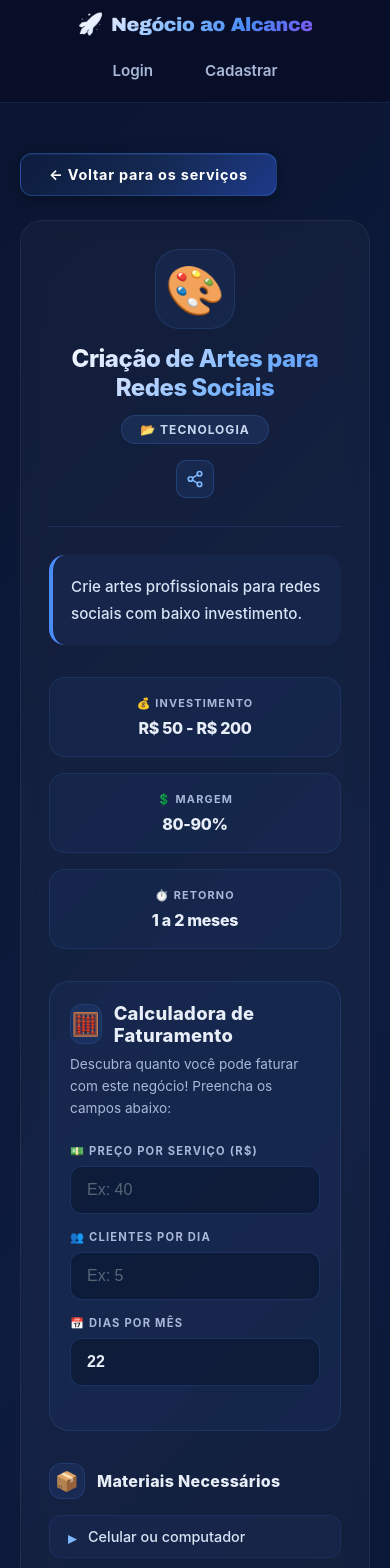
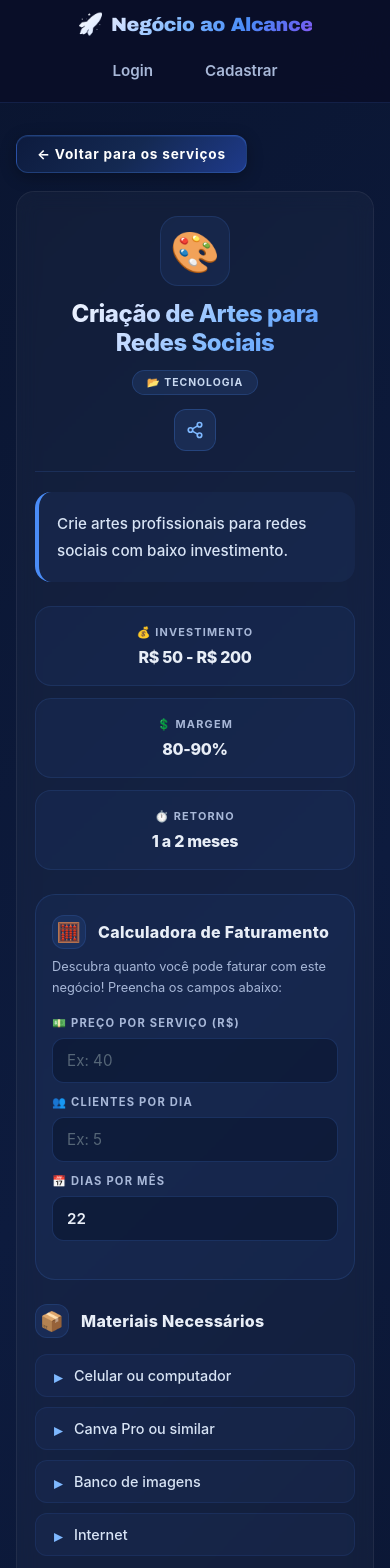
Before and after one commit to 2anobbb26-creator/negocio-ao-alcance, a React (Create React App) app in the folder negocio-ao-alcance/: page /business/1 in a window 390 px wide. Shown: the top 1568 px of the page. Built offline with nearby package versions, Linux system fonts and the light colour scheme; no server answers.

Commit message:
Adiciona compartilhamento social e responsividade

```diff
--- a/negocio-ao-alcance/src/components/BusinessCard.js
+++ b/negocio-ao-alcance/src/components/BusinessCard.js
@@ -3,6 +3,7 @@ import { useNavigate } from 'react-router-dom';
 import styled, { keyframes } from 'styled-components';
 import { auth, authService } from '../services/firebase';
 import { onAuthStateChanged } from 'firebase/auth';
+import ShareButton from './ShareButton';
 
 const fadeIn = keyframes`
   from { opacity: 0; transform: translateY(20px); }
@@ -60,6 +61,27 @@ const Card = styled.div`
       height: 4px;
     }
   }
+
+  @media (max-width: 480px) {
+    padding: 18px;
+    border-radius: 14px;
+  }
+`;
+
+const TopActions = styled.div`
+  position: absolute;
+  top: 16px;
+  right: 16px;
+  display: flex;
+  gap: 8px;
+  align-items: center;
+  z-index: 10;
+
+  @media (max-width: 480px) {
+    top: 12px;
+    right: 12px;
+    gap: 6px;
+  }
 `;
 
 const CardHeader = styled.div`
@@ -67,12 +89,20 @@ const CardHeader = styled.div`
   align-items: flex-start;
   gap: 14px;
   margin-bottom: 10px;
+
+  @media (max-width: 480px) {
+    gap: 10px;
+  }
 `;
 
 const Emoji = styled.span`
   font-size: 2.2rem;
   flex-shrink: 0;
   margin-top: 4px;
+
+  @media (max-width: 480px) {
+    font-size: 1.8rem;
+  }
 `;
 
 const HeaderContent = styled.div`
@@ -86,7 +116,17 @@ const Name = styled.h3`
   margin: 0;
   font-weight: 700;
   line-height: 1.3;
-  padding-right: 45px;
+  padding-right: 95px;
+
+  @media (max-width: 480px) {
+    font-size: 1.05rem;
+    padding-right: 85px;
+  }
+
+  @media (max-width: 360px) {
+    font-size: 1rem;
+    padding-right: 80px;
+  }
 `;
 
 const Category = styled.span`
@@ -101,29 +141,31 @@ const Category = styled.span`
   text-transform: uppercase;
   letter-spacing: 0.5px;
   margin-top: 4px;
+
+  @media (max-width: 480px) {
+    font-size: 0.6rem;
+    padding: 2px 10px;
+  }
 `;
 
 const FavoriteButton = styled.button`
-  position: absolute;
-  top: 16px;
-  right: 16px;
   background: ${props => props.$favorited
     ? 'rgba(239, 68, 68, 0.15)'
     : 'rgba(255, 255, 255, 0.05)'};
   border: 1px solid ${props => props.$favorited
     ? 'rgba(239, 68, 68, 0.4)'
     : 'rgba(255, 255, 255, 0.1)'};
-  width: 40px;
-  height: 40px;
+  width: 38px;
+  height: 38px;
   border-radius: 50%;
   cursor: pointer;
   display: flex;
   align-items: center;
   justify-content: center;
-  font-size: 1.2rem;
+  font-size: 1.1rem;
   transition: all 0.3s ease;
-  z-index: 10;
   padding: 0;
+  flex-shrink: 0;
 
   &:hover {
     background: ${props => props.$favorited
@@ -140,6 +182,12 @@ const FavoriteButton = styled.button`
   &:disabled {
     opacity: 0.6;
     cursor: not-allowed;
+  }
+
+  @media (max-width: 480px) {
+    width: 34px;
+    height: 34px;
+    font-size: 1rem;
   }
 `;
 
@@ -160,6 +208,11 @@ const Badge = styled.span`
   border: 1px solid ${props => props.$color || 'rgba(74, 140, 247, 0.1)'};
   text-transform: uppercase;
   letter-spacing: 0.3px;
+
+  @media (max-width: 480px) {
+    font-size: 0.55rem;
+    padding: 2px 10px;
+  }
 `;
 
 const Description = styled.p`
@@ -171,6 +224,10 @@ const Description = styled.p`
   -webkit-line-clamp: 2;
   -webkit-box-orient: vertical;
   overflow: hidden;
+
+  @media (max-width: 480px) {
+    font-size: 0.85rem;
+  }
 `;
 
 const Investment = styled.p`
@@ -183,6 +240,11 @@ const Investment = styled.p`
   border-radius: 8px;
   display: inline-block;
   border: 1px solid rgba(74, 140, 247, 0.1);
+
+  @media (max-width: 480px) {
+    font-size: 0.9rem;
+    padding: 6px 12px;
+  }
 `;
 
 const DetailButton = styled.button`
@@ -210,6 +272,11 @@ const DetailButton = styled.button`
   &:active {
     transform: translateY(0) scale(0.98);
   }
+
+  @media (max-width: 480px) {
+    font-size: 0.8rem;
+    padding: 10px;
+  }
 `;
 
 const BusinessCard = ({ business, style }) => {
@@ -218,7 +285,6 @@ const BusinessCard = ({ business, style }) => {
   const [loading, setLoading] = useState(false);
   const [currentUser, setCurrentUser] = useState(null);
 
-  // 🔥 ESCUTAR ESTADO DE AUTENTICAÇÃO
   useEffect(() => {
     const unsubscribe = onAuthStateChanged(auth, (user) => {
       setCurrentUser(user);
@@ -226,7 +292,6 @@ const BusinessCard = ({ business, style }) => {
     return () => unsubscribe();
   }, []);
 
-  // 🔍 VERIFICAR SE JÁ É FAVORITO (usa localStorage - instantâneo)
   useEffect(() => {
     if (!currentUser) return;
 
@@ -235,7 +300,6 @@ const BusinessCard = ({ business, style }) => {
     setFavorited(savedFavorites.includes(business.id));
   }, [business.id, currentUser]);
 
-  // ❤️ CLICAR NO CORAÇÃO (localStorage - INSTANTÂNEO)
   const handleFavoriteClick = (e) => {
     e.stopPropagation();
 
@@ -251,17 +315,14 @@ const BusinessCard = ({ business, style }) => {
     const savedFavorites = JSON.parse(localStorage.getItem(storageKey) || '[]');
 
     if (favorited) {
-      // 💔 REMOVER
       const newFavorites = savedFavorites.filter(id => id !== business.id);
       localStorage.setItem(storageKey, JSON.stringify(newFavorites));
       setFavorited(false);
       console.log('💔 Removido do localStorage');
 
-      // 🔄 Sincronizar com Firestore em background
       authService.removeFavorite(currentUser.uid, business.id)
         .catch(err => console.warn('⚠️ Firestore erro:', err));
     } else {
-      // ❤️ ADICIONAR
       if (!savedFavorites.includes(business.id)) {
         savedFavorites.push(business.id);
         localStorage.setItem(storageKey, JSON.stringify(savedFavorites));
@@ -269,11 +330,9 @@ const BusinessCard = ({ business, style }) => {
       setFavorited(true);
       console.log('❤️ Adicionado ao localStorage');
 
-      // 🔄 Sincronizar com Firestore em background
       authService.addFavorite(currentUser.uid, business.id)
         .catch(err => console.warn('⚠️ Firestore erro:', err));
 
-      // 🚀 REDIRECIONAR PARA FAVORITOS
       setTimeout(() => {
         navigate('/favoritos');
       }, 400);
@@ -293,7 +352,8 @@ const BusinessCard = ({ business, style }) => {
 
   return (
     <Card style={style}>
-      {/* ❤️ BOTÃO DE FAVORITO */}
+      <TopActions>
+        <ShareButton business={business} />
         <FavoriteButton
           $favorited={favorited}
           onClick={handleFavoriteClick}
@@ -302,6 +362,7 @@ const BusinessCard = ({ business, style }) => {
         >
           {loading ? '⏳' : favorited ? '❤️' : '🤍'}
         </FavoriteButton>
+      </TopActions>
 
       <CardHeader>
         <Emoji>{business.image}</Emoji>
--- a/negocio-ao-alcance/src/components/ShareButton.js
+++ b/negocio-ao-alcance/src/components/ShareButton.js
@@ -1,16 +1,15 @@
 import React, { useState } from 'react';
 import styled from 'styled-components';
 
-const ShareButton = ({ business }) => {
+const ShareButton = ({ business, variant = 'default' }) => {
   const [showMenu, setShowMenu] = useState(false);
   const [copied, setCopied] = useState(false);
 
-  // 🔗 Link do negócio (usa o id como âncora)
-  const shareUrl = `${window.location.origin}/negocio/${business.id}`;
-  const shareText = `Confira esse negócio: ${business.name}`;
+  const shareUrl = `${window.location.origin}/business/${business.id}`;
+  const shareText = `Confira esse negócio: ${business.name} ${business.image || ''}`;
 
-  // 📱 Compartilhamento nativo (celular)
-  const handleNativeShare = async () => {
+  const handleNativeShare = async (e) => {
+    e.stopPropagation();
     if (navigator.share) {
       try {
         await navigator.share({
@@ -19,37 +18,36 @@ const ShareButton = ({ business }) => {
           url: shareUrl,
         });
       } catch (err) {
-        // usuário cancelou, ignora
+        // usuário cancelou
       }
     } else {
-      // Se não suportar, mostra o menu manual
       setShowMenu(true);
     }
   };
 
-  // 💬 WhatsApp
-  const shareWhatsApp = () => {
-    const url = `https://wa.me/?text=${encodeURIComponent(`${shareText} ${shareUrl}`)}`;
+  const shareWhatsApp = (e) => {
+    e.stopPropagation();
+    const url = `https://wa.me/?text=${encodeURIComponent(`${shareText}\n${shareUrl}`)}`;
     window.open(url, '_blank');
     setShowMenu(false);
   };
 
-  // 📘 Facebook
-  const shareFacebook = () => {
+  const shareFacebook = (e) => {
+    e.stopPropagation();
     const url = `https://www.facebook.com/sharer/sharer.php?u=${encodeURIComponent(shareUrl)}`;
     window.open(url, '_blank');
     setShowMenu(false);
   };
 
-  // 🐦 Twitter / X
-  const shareTwitter = () => {
+  const shareTwitter = (e) => {
+    e.stopPropagation();
     const url = `https://twitter.com/intent/tweet?text=${encodeURIComponent(shareText)}&url=${encodeURIComponent(shareUrl)}`;
     window.open(url, '_blank');
     setShowMenu(false);
   };
 
-  // 📋 Copiar link
-  const copyLink = async () => {
+  const copyLink = async (e) => {
+    e.stopPropagation();
     try {
       await navigator.clipboard.writeText(shareUrl);
       setCopied(true);
@@ -66,19 +64,27 @@ const ShareButton = ({ business }) => {
         onClick={handleNativeShare}
         aria-label="Compartilhar"
         title="Compartilhar"
+        $variant={variant}
       >
-        <svg width="18" height="18" viewBox="0 0 24 24" fill="none" stroke="currentColor" strokeWidth="2.2" strokeLinecap="round" strokeLinejoin="round">
-          <circle cx="18" cy="5" r="3"/>
-          <circle cx="6" cy="12" r="3"/>
-          <circle cx="18" cy="19" r="3"/>
-          <line x1="8.59" y1="13.51" x2="15.42" y2="17.49"/>
-          <line x1="15.41" y1="6.51" x2="8.59" y2="10.49"/>
+        <svg
+          viewBox="0 0 24 24"
+          fill="none"
+          stroke="currentColor"
+          strokeWidth="2.2"
+          strokeLinecap="round"
+          strokeLinejoin="round"
+        >
+          <circle cx="18" cy="5" r="3" />
+          <circle cx="6" cy="12" r="3" />
+          <circle cx="18" cy="19" r="3" />
+          <line x1="8.59" y1="13.51" x2="15.42" y2="17.49" />
+          <line x1="15.41" y1="6.51" x2="8.59" y2="10.49" />
         </svg>
       </MainButton>
 
       {showMenu && (
         <>
-          <Overlay onClick={() => setShowMenu(false)} />
+          <Overlay onClick={(e) => { e.stopPropagation(); setShowMenu(false); }} />
           <Menu onClick={(e) => e.stopPropagation()}>
             <MenuItem onClick={shareWhatsApp}>
               <Icon style={{ color: '#25D366' }}>💬</Icon>
@@ -113,22 +119,47 @@ const Wrapper = styled.div`
 `;
 
 const MainButton = styled.button`
-  background: rgba(74, 140, 247, 0.1);
+  background: ${props => props.$variant === 'large'
+    ? 'rgba(74, 140, 247, 0.12)'
+    : 'rgba(74, 140, 247, 0.1)'
+  };
   border: 1px solid rgba(74, 140, 247, 0.25);
-  border-radius: 10px;
+  border-radius: ${props => props.$variant === 'large' ? '12px' : '50%'};
   color: #7eb8ff;
-  width: 38px;
-  height: 38px;
+  width: ${props => props.$variant === 'large' ? '48px' : '38px'};
+  height: ${props => props.$variant === 'large' ? '48px' : '38px'};
   display: inline-flex;
   align-items: center;
   justify-content: center;
   cursor: pointer;
   transition: all 0.25s ease;
+  flex-shrink: 0;
+  padding: 0;
 
   &:hover {
-    background: rgba(74, 140, 247, 0.2);
+    background: rgba(74, 140, 247, 0.22);
     color: #ffffff;
     transform: translateY(-2px);
+    border-color: rgba(74, 140, 247, 0.5);
+  }
+
+  &:active {
+    transform: translateY(0) scale(0.96);
+  }
+
+  svg {
+    width: ${props => props.$variant === 'large' ? '20px' : '16px'};
+    height: ${props => props.$variant === 'large' ? '20px' : '16px'};
+  }
+
+  @media (max-width: 480px) {
+    width: ${props => props.$variant === 'large' ? '42px' : '34px'};
+    height: ${props => props.$variant === 'large' ? '42px' : '34px'};
+
+    svg {
+      width: ${props => props.$variant === 'large' ? '18px' : '15px'};
+      height: ${props => props.$variant === 'large' ? '18px' : '15px'};
+    }
   }
 `;
 
@@ -140,20 +171,25 @@ const Overlay = styled.div`
 
 const Menu = styled.div`
   position: absolute;
-  bottom: calc(100% + 8px);
+  top: calc(100% + 8px);
   right: 0;
   z-index: 999;
   background: #0d1b3e;
-  border: 1px solid rgba(74, 140, 247, 0.25);
+  border: 1px solid rgba(74, 140, 247, 0.3);
   border-radius: 12px;
   padding: 6px;
   min-width: 180px;
-  box-shadow: 0 10px 30px rgba(0, 0, 0, 0.4);
+  box-shadow: 0 10px 30px rgba(0, 0, 0, 0.5);
   animation: fadeInMenu 0.15s ease-out;
 
   @keyframes fadeInMenu {
-    from { opacity: 0; transform: translateY(6px); }
+    from { opacity: 0; transform: translateY(-6px); }
     to { opacity: 1; transform: translateY(0); }
+  }
+
+  @media (max-width: 480px) {
+    min-width: 160px;
+    right: -8px;
   }
 `;
 
@@ -172,9 +208,10 @@ const MenuItem = styled.button`
   text-align: left;
   cursor: pointer;
   transition: background 0.2s;
+  font-family: inherit;
 
   &:hover {
-    background: rgba(74, 140, 247, 0.12);
+    background: rgba(74, 140, 247, 0.15);
   }
 `;
 
--- a/negocio-ao-alcance/src/pages/BusinessDetail.js
+++ b/negocio-ao-alcance/src/pages/BusinessDetail.js
@@ -4,21 +4,23 @@ import styled, { keyframes } from 'styled-components';
 import { businessData } from '../data/businessData';
 import ShareButton from '../components/ShareButton';
 
-// 🎨 ANIMAÇÕES
 const fadeInUp = keyframes`
   from { opacity: 0; transform: translateY(40px); }
   to { opacity: 1; transform: translateY(0); }
 `;
 
-// 🎨 CONTAINER PRINCIPAL
 const Container = styled.div`
   max-width: 1000px;
   margin: 30px auto;
   padding: 20px;
   animation: ${fadeInUp} 0.6s ease-out;
+
+  @media (max-width: 480px) {
+    margin: 16px auto;
+    padding: 16px;
+  }
 `;
 
-// 🔙 BOTÃO VOLTAR
 const BackButton = styled.button`
   background: linear-gradient(135deg, #0d1b3e 0%, #142952 50%, #1e3a8a 100%);
   border: 1px solid rgba(74, 140, 247, 0.3);
@@ -51,9 +53,14 @@ const BackButton = styled.button`
   &:active {
     transform: translateX(-2px) scale(0.98);
   }
+
+  @media (max-width: 480px) {
+    padding: 10px 20px;
+    font-size: 0.85rem;
+    margin-bottom: 18px;
+  }
 `;
 
-// 🔵 CARD PRINCIPAL
 const Card = styled.div`
   background: rgba(255, 255, 255, 0.03);
   backdrop-filter: blur(10px);
@@ -62,13 +69,17 @@ const Card = styled.div`
   position: relative;
   border: 1px solid rgba(255, 255, 255, 0.06);
 
+  @media (max-width: 768px) {
+    padding: 32px;
+    border-radius: 22px;
+  }
+
   @media (max-width: 480px) {
-    padding: 28px;
-    border-radius: 22px;
+    padding: 24px 18px;
+    border-radius: 18px;
   }
 `;
 
-// 🎯 HEADER DO CARD
 const Header = styled.div`
   display: flex;
   align-items: center;
@@ -79,12 +90,15 @@ const Header = styled.div`
 
   @media (max-width: 768px) {
     flex-wrap: wrap;
+    gap: 16px;
+    padding-bottom: 20px;
+    margin-bottom: 20px;
   }
 
   @media (max-width: 480px) {
     flex-direction: column;
     text-align: center;
-    gap: 16px;
+    gap: 14px;
   }
 `;
 
@@ -100,10 +114,17 @@ const EmojiWrapper = styled.div`
   border: 1px solid rgba(74, 140, 247, 0.15);
   flex-shrink: 0;
 
-  @media (max-width: 480px) {
+  @media (max-width: 768px) {
     width: 80px;
     height: 80px;
     font-size: 3rem;
+  }
+
+  @media (max-width: 480px) {
+    width: 70px;
+    height: 70px;
+    font-size: 2.5rem;
+    border-radius: 18px;
   }
 `;
 
@@ -162,9 +183,13 @@ const Category = styled.span`
   border: 1px solid rgba(74, 140, 247, 0.2);
   text-transform: uppercase;
   letter-spacing: 1px;
+
+  @media (max-width: 480px) {
+    font-size: 0.65rem;
+    padding: 5px 14px;
+  }
 `;
 
-// 📄 DESCRIÇÃO
 const Description = styled.p`
   color: #d8e4f5;
   font-size: 1.05rem;
@@ -179,15 +204,21 @@ const Description = styled.p`
   @media (max-width: 480px) {
     font-size: 0.95rem;
     padding: 18px;
+    margin-bottom: 24px;
   }
 `;
 
-// 📊 GRID DE INFORMAÇÕES
 const Grid = styled.div`
   display: grid;
   grid-template-columns: repeat(auto-fit, minmax(200px, 1fr));
   gap: 16px;
   margin: 0 0 32px 0;
+
+  @media (max-width: 480px) {
+    grid-template-columns: 1fr;
+    gap: 12px;
+    margin-bottom: 24px;
+  }
 `;
 
 const InfoCard = styled.div`
@@ -229,7 +260,6 @@ const InfoValue = styled.div`
   }
 `;
 
-// 🧮 CALCULADORA DE FATURAMENTO
 const CalculatorSection = styled.div`
   background: rgba(74, 140, 247, 0.06);
   border-radius: 20px;
@@ -238,7 +268,8 @@ const CalculatorSection = styled.div`
   margin: 0 0 32px 0;
 
   @media (max-width: 480px) {
-    padding: 20px;
+    padding: 20px 16px;
+    margin-bottom: 24px;
   }
 `;
 
@@ -263,6 +294,16 @@ const CalculatorTitle = styled.h3`
     border-radius: 12px;
     border: 1px solid rgba(74, 140, 247, 0.15);
   }
+
+  @media (max-width: 480px) {
+    font-size: 1rem;
+
+    span {
+      width: 34px;
+      height: 34px;
+      font-size: 1.2rem;
+    }
+  }
 `;
 
 const CalculatorSubtitle = styled.p`
@@ -270,6 +311,11 @@ const CalculatorSubtitle = styled.p`
   font-size: 0.85rem;
   margin-bottom: 24px;
   line-height: 1.6;
+
+  @media (max-width: 480px) {
+    font-size: 0.8rem;
+    margin-bottom: 18px;
+  }
 `;
 
 const CalculatorGrid = styled.div`
@@ -277,6 +323,12 @@ const CalculatorGrid = styled.div`
   grid-template-columns: repeat(auto-fit, minmax(200px, 1fr));
   gap: 16px;
   margin-bottom: 24px;
+
+  @media (max-width: 480px) {
+    grid-template-columns: 1fr;
+    gap: 12px;
+    margin-bottom: 18px;
+  }
 `;
 
 const CalculatorField = styled.div`
@@ -302,6 +354,8 @@ const CalculatorInput = styled.input`
   font-size: 1rem;
   font-weight: 600;
   transition: all 0.3s ease;
+  font-family: inherit;
+  width: 100%;
 
   &:focus {
     outline: none;
@@ -321,6 +375,11 @@ const CalculatorInput = styled.input`
     margin: 0;
   }
   -moz-appearance: textfield;
+
+  @media (max-width: 480px) {
+    padding: 12px 14px;
+    font-size: 0.95rem;
+  }
 `;
 
 const CalculatorResult = styled.div`
@@ -329,6 +388,10 @@ const CalculatorResult = styled.div`
   padding: 24px;
   border: 1px solid rgba(74, 222, 128, 0.25);
   text-align: center;
+
+  @media (max-width: 480px) {
+    padding: 18px 14px;
+  }
 `;
 
 const ResultLabel = styled.div`
@@ -347,7 +410,7 @@ const ResultValue = styled.div`
   letter-spacing: -0.5px;
 
   @media (max-width: 480px) {
-    font-size: 1.7rem;
+    font-size: 1.6rem;
   }
 `;
 
@@ -362,6 +425,10 @@ const ResultDetails = styled.div`
     color: #e8eef7;
     font-weight: 700;
   }
+
+  @media (max-width: 480px) {
+    font-size: 0.78rem;
+  }
 `;
 
 const ResultGrid = styled.div`
@@ -374,6 +441,7 @@ const ResultGrid = styled.div`
 
   @media (max-width: 480px) {
     grid-template-columns: 1fr;
+    gap: 10px;
   }
 `;
 
@@ -394,11 +462,18 @@ const ResultItemValue = styled.div`
   color: #e8eef7;
   font-size: 1.1rem;
   font-weight: 800;
+
+  @media (max-width: 480px) {
+    font-size: 1rem;
+  }
 `;
 
-// 📋 SEÇÕES
 const Section = styled.div`
   margin: 32px 0;
+
+  @media (max-width: 480px) {
+    margin: 24px 0;
+  }
 `;
 
 const SectionTitle = styled.h3`
@@ -427,8 +502,8 @@ const SectionTitle = styled.h3`
     font-size: 1rem;
 
     span {
-      width: 36px;
-      height: 36px;
+      width: 34px;
+      height: 34px;
       font-size: 1.2rem;
     }
   }
@@ -480,7 +555,6 @@ const ListItem = styled.li`
   }
 `;
 
-// 💰 PREÇO
 const PriceTag = styled.div`
   background: rgba(74, 222, 128, 0.08);
   padding: 16px 28px;
@@ -500,12 +574,11 @@ const PriceTag = styled.div`
   }
 
   @media (max-width: 480px) {
-    font-size: 1rem;
-    padding: 14px 22px;
+    font-size: 0.95rem;
+    padding: 12px 18px;
   }
 `;
 
-// 🚫 NÃO ENCONTRADO
 const NotFound = styled.div`
   text-align: center;
   padding: 80px 40px;
@@ -525,6 +598,14 @@ const NotFound = styled.div`
     color: #a8b8d8;
     margin-bottom: 24px;
   }
+
+  @media (max-width: 480px) {
+    padding: 50px 24px;
+
+    h2 {
+      font-size: 1.5rem;
+    }
+  }
 `;
 
 const BusinessDetail = () => {
@@ -533,7 +614,6 @@ const BusinessDetail = () => {
 
   const business = businessData.find(b => b.id === parseInt(id));
 
-  // 🧮 ESTADOS DA CALCULADORA
   const [precoServico, setPrecoServico] = useState('');
   const [clientesDia, setClientesDia] = useState('');
   const [diasMes, setDiasMes] = useState('22');
@@ -557,7 +637,6 @@ const BusinessDetail = () => {
     return `R$ ${min.toLocaleString('pt-BR')} - R$ ${max.toLocaleString('pt-BR')}`;
   };
 
-  // 🧮 FUNÇÃO DE CÁLCULO
   const calcularFaturamento = () => {
     const preco = parseFloat(precoServico.replace(',', '.')) || 0;
     const clientes = parseInt(clientesDia) || 0;
@@ -565,7 +644,6 @@ const BusinessDetail = () => {
 
     const faturamento = preco * clientes * dias;
 
-    // Calcular margem média
     let margem = 0;
     if (business.profitMargin) {
       const margemStr = business.profitMargin.replace('%', '').split('-');
@@ -626,7 +704,6 @@ const BusinessDetail = () => {
           </InfoCard>
         </Grid>
 
-        {/* 🧮 CALCULADORA DE FATURAMENTO */}
         <CalculatorSection>
           <CalculatorTitle>
             <span>🧮</span>
--- a/negocio-ao-alcance/src/pages/Favoritos.js
+++ b/negocio-ao-alcance/src/pages/Favoritos.js
@@ -16,6 +16,10 @@ const Container = styled.div`
   margin: 0 auto;
   padding: 24px;
   animation: ${fadeInUp} 0.6s ease-out;
+
+  @media (max-width: 480px) {
+    padding: 16px;
+  }
 `;
 
 const Header = styled.div`
@@ -26,6 +30,12 @@ const Header = styled.div`
   border-radius: 24px;
   border: 1px solid rgba(255, 255, 255, 0.06);
   backdrop-filter: blur(20px);
+
+  @media (max-width: 480px) {
+    padding: 28px 20px;
+    margin-bottom: 24px;
+    border-radius: 18px;
+  }
 `;
 
 const Title = styled.h1`
@@ -37,8 +47,12 @@ const Title = styled.h1`
   -webkit-text-fill-color: transparent;
   background-clip: text;
 
+  @media (max-width: 768px) {
+    font-size: 2rem;
+  }
+
   @media (max-width: 480px) {
-    font-size: 1.8rem;
+    font-size: 1.6rem;
   }
 `;
 
@@ -46,17 +60,28 @@ const Subtitle = styled.p`
   color: #a8b8d8;
   font-size: 1rem;
   margin: 0;
+
+  @media (max-width: 480px) {
+    font-size: 0.9rem;
+  }
 `;
 
 const ResultsHeader = styled.div`
   display: flex;
   justify-content: space-between;
   align-items: center;
+  gap: 12px;
   margin: 32px 0 24px;
   padding: 20px 24px;
   background: rgba(255, 255, 255, 0.02);
   border-radius: 16px;
   border: 1px solid rgba(255, 255, 255, 0.05);
+
+  @media (max-width: 480px) {
+    padding: 16px 18px;
+    margin: 24px 0 18px;
+    flex-wrap: wrap;
+  }
 `;
 
 const ResultsTitle = styled.h2`
@@ -73,32 +98,46 @@ const ResultsTitle = styled.h2`
     display: block;
     width: 4px;
     height: 20px;
-    /* ✅ Azul em vez de vermelho */
     background: linear-gradient(180deg, #4a8cf7, #2563eb);
     border-radius: 2px;
+  }
+
+  @media (max-width: 480px) {
+    font-size: 1rem;
+
+    &::before {
+      height: 16px;
+    }
   }
 `;
 
 const ResultsCount = styled.div`
   color: #a8b8d8;
   font-size: 0.8rem;
-  /* ✅ Azul translúcido em vez de vermelho */
   background: rgba(74, 140, 247, 0.08);
   padding: 8px 16px;
   border-radius: 10px;
-  /* ✅ Borda azul em vez de vermelha */
   border: 1px solid rgba(74, 140, 247, 0.18);
   font-weight: 600;
   letter-spacing: 0.5px;
   text-transform: uppercase;
+  white-space: nowrap;
 
   span {
-    /* ✅ Número em branco em vez de vermelho */
     color: #ffffff;
     font-weight: 800;
     font-size: 0.95rem;
-    /* ✅ Separa o número da palavra */
     margin-right: 8px;
+  }
+
+  @media (max-width: 480px) {
+    font-size: 0.7rem;
+    padding: 6px 12px;
+
+    span {
+      font-size: 0.85rem;
+      margin-right: 6px;
+    }
   }
 `;
 
@@ -139,6 +178,18 @@ const Empty = styled.div`
     font-size: 1rem;
     line-height: 1.6;
   }
+
+  @media (max-width: 480px) {
+    padding: 50px 24px;
+
+    h3 {
+      font-size: 1.2rem;
+    }
+
+    p {
+      font-size: 0.9rem;
+    }
+  }
 `;
 
 const BackButton = styled.button`
@@ -160,6 +211,11 @@ const BackButton = styled.button`
   &:hover {
     background: linear-gradient(135deg, #142952 0%, #1e3a8a 50%, #2563eb 100%);
     transform: translateY(-2px);
+  }
+
+  @media (max-width: 480px) {
+    padding: 12px 24px;
+    font-size: 0.85rem;
   }
 `;
 
```
Lines whose indentation alone changed are shown as unchanged.
